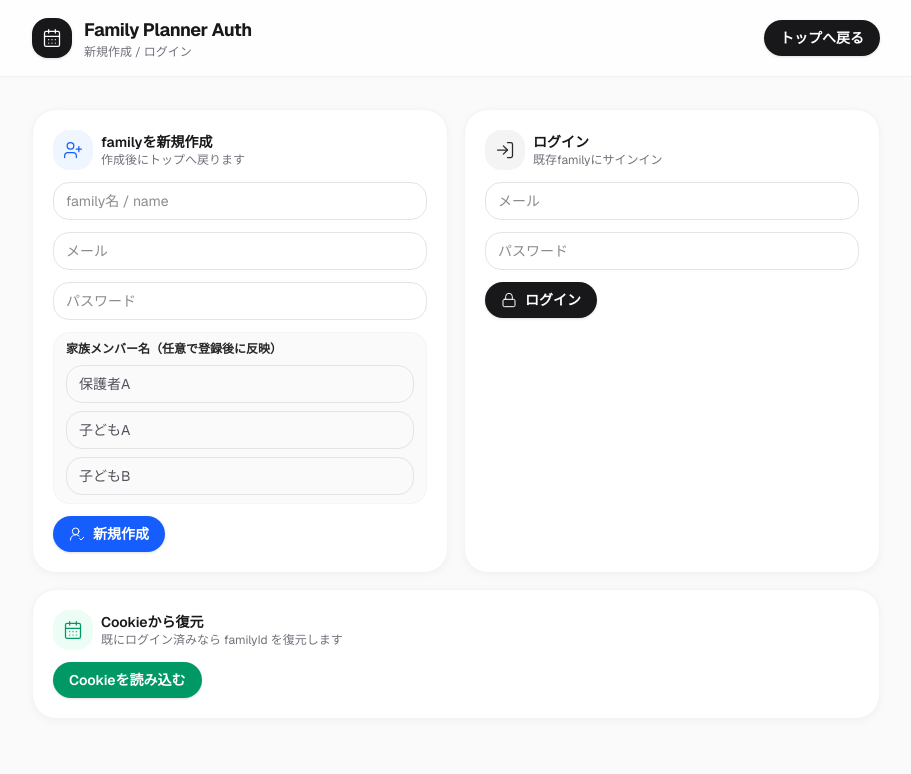
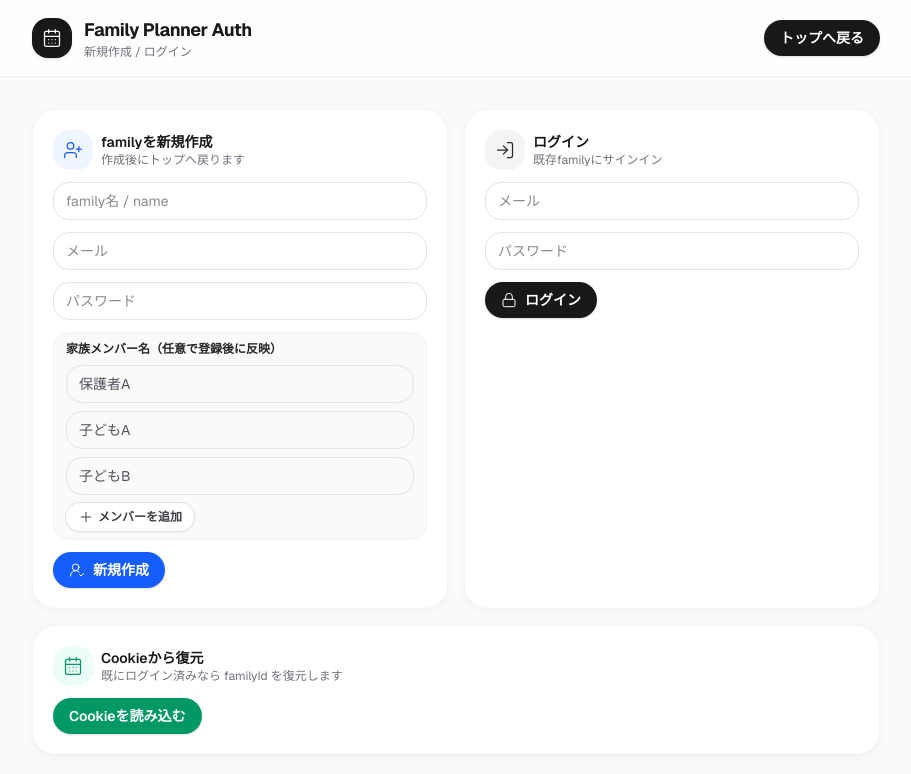
Before and after one commit to reskilltousan/family-exam-planner, a Next.js app in the folder web/: page /auth in a window 1280 px wide. Shown: the top 774 px of the page, without its empty margins (184-1095 px from the left). Built offline with nearby package versions, Linux system fonts and the light colour scheme.

Commit message:
Allow adding more family member inputs on signup

```diff
--- a/web/src/app/auth/page.tsx
+++ b/web/src/app/auth/page.tsx
@@ -3,7 +3,7 @@
 import Link from "next/link";
 import { useRouter } from "next/navigation";
 import { useState } from "react";
-import { CalendarDays, Lock, LogIn, UserPlus, UserRoundCheck } from "lucide-react";
+import { CalendarDays, Lock, LogIn, Plus, UserPlus, UserRoundCheck } from "lucide-react";
 
 export default function AuthPage() {
   const router = useRouter();
@@ -168,6 +168,14 @@ export default function AuthPage() {
                     />
                   ))}
                 </div>
+                <button
+                  type="button"
+                  onClick={() => setMemberInputs((prev) => [...prev, ""])}
+                  className="mt-2 flex items-center gap-1 rounded-full bg-white px-3 py-1.5 text-xs font-semibold text-zinc-700 shadow-sm ring-1 ring-zinc-200 hover:bg-zinc-50"
+                >
+                  <Plus className="h-4 w-4" strokeWidth={1.5} />
+                  メンバーを追加
+                </button>
               </div>
               <button
                 onClick={handleRegister}
```
